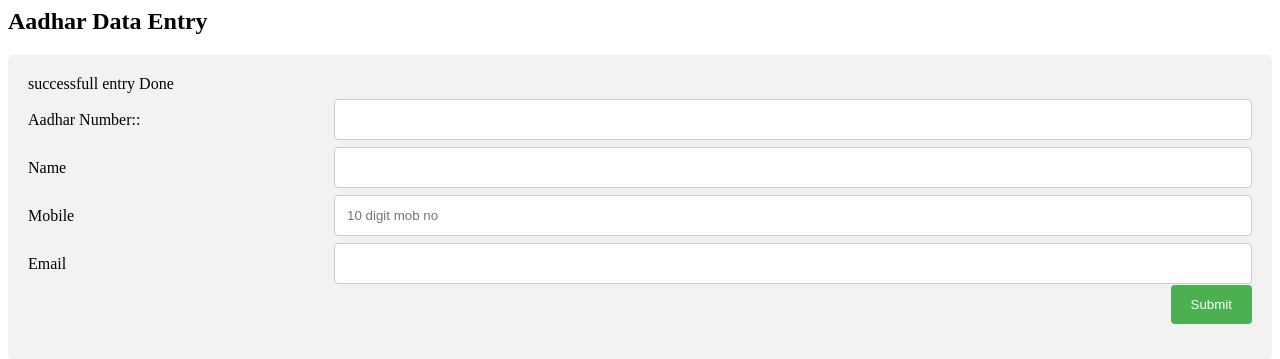
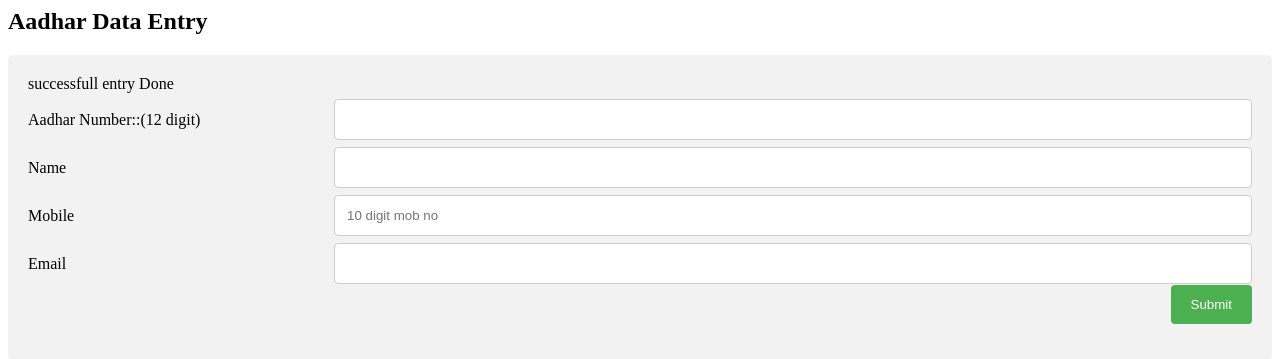
Before and after one commit to manishkumar212111/CodeChamp, a Flask app: page /aadhar in a window 1280 px wide. Shown: the top 359 px of the page. Run offline with Flask 2, Linux system fonts and the light colour scheme.

Commit message:
first commit

```diff
--- a/microservices/app/src/templates/aadhar.html
+++ b/microservices/app/src/templates/aadhar.html
@@ -79,10 +79,11 @@ input[type=submit]:hover {
 
     <div class="row">
       <div class="col-25">
-        <label for="fname">Aadhar Number::</label>
+        <label for="fname">Aadhar Number::(12 digit)</label>
       </div>
       <div class="col-75">
         <input type="number" id="fname" name="aadhar" value={{aadhar}} placeholder="12 digit aadhar" required>
+
       </div>
     </div>
     <div class="row">
```
Also changed, not shown: migrations/1520443367624_alter_table_Aadhar_alter_column_mobile.up.yaml (added).
